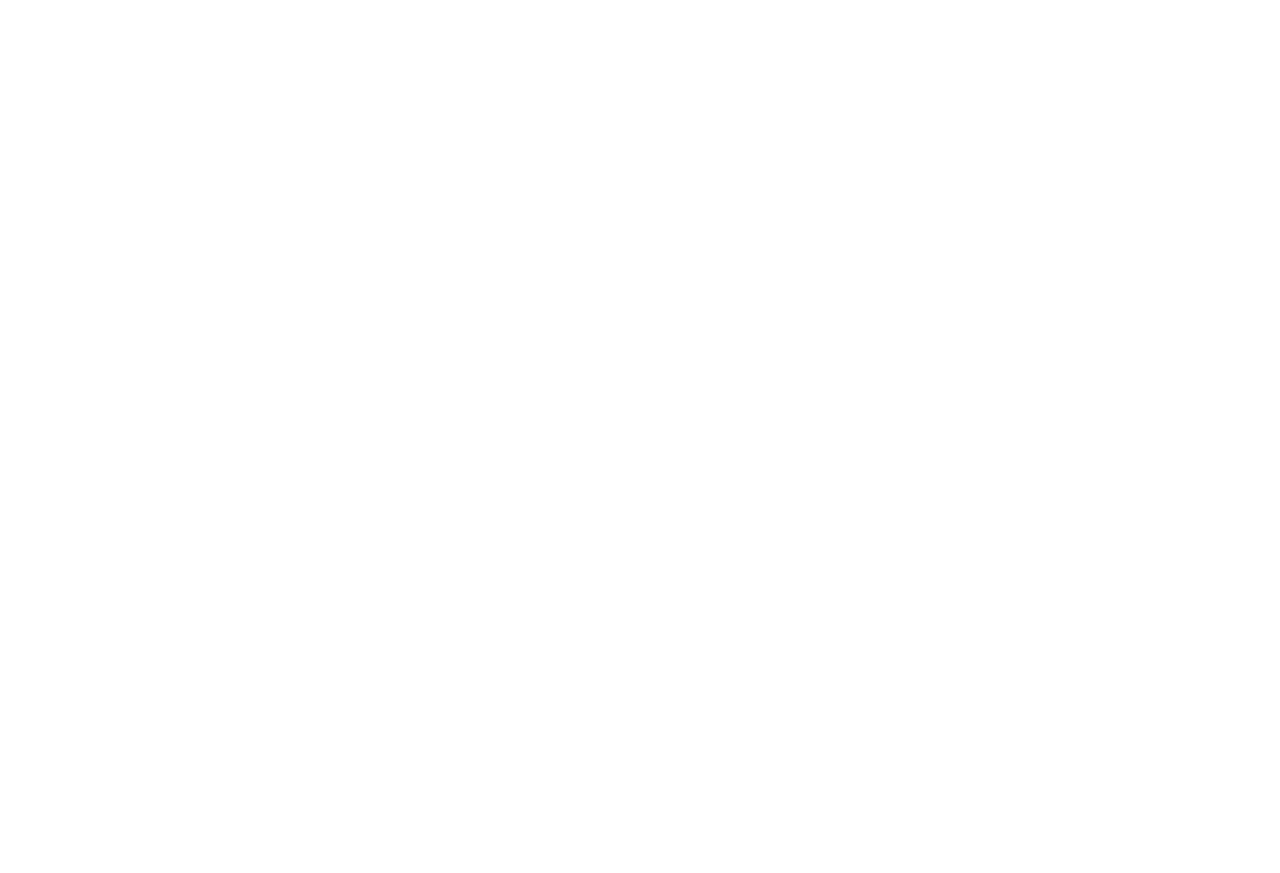
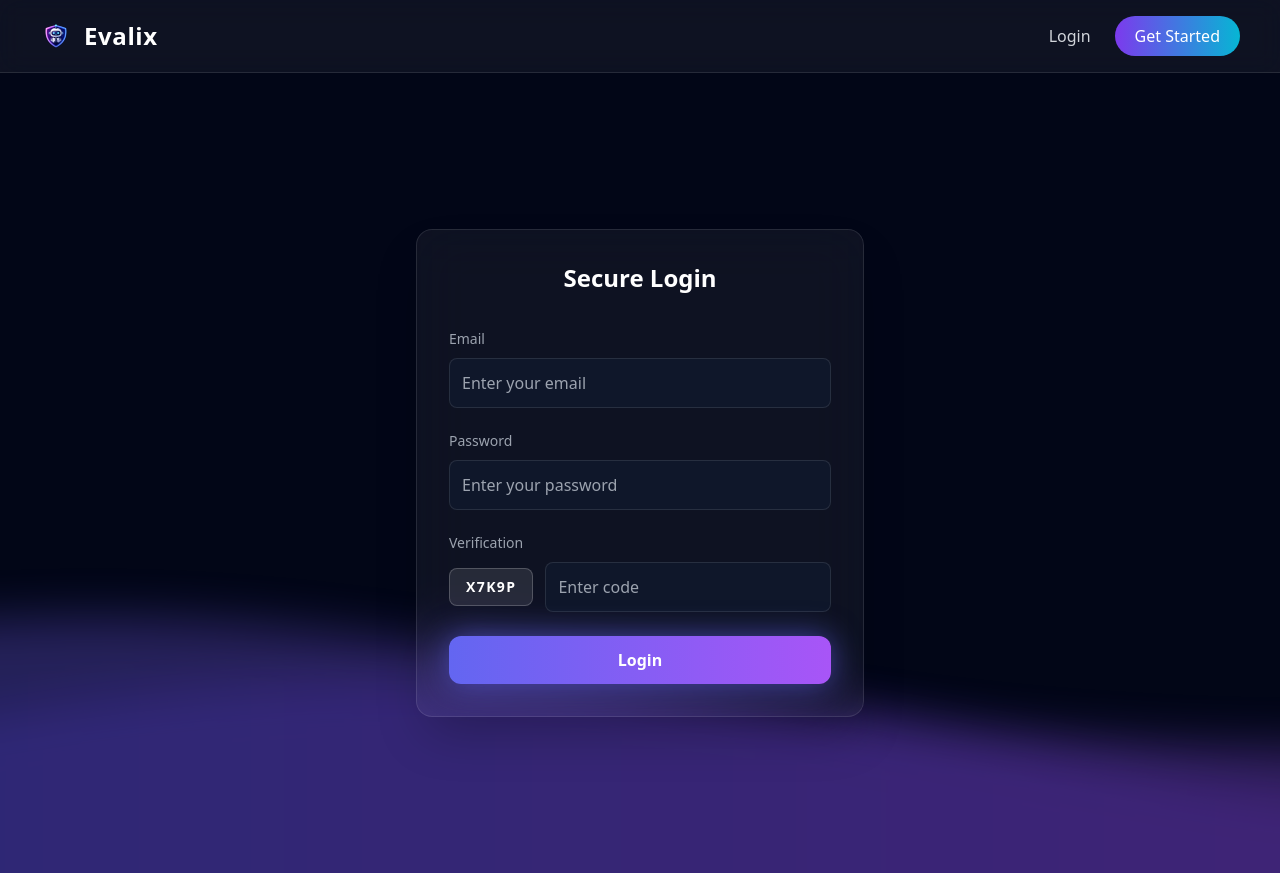
Before and after one commit to KrishTyagi25/ai-interview-platform, a React (Vite) app: page /login in a window 1280 px wide. Before the commit this address had no page. Before the commit the page ends 800 px from the top, so only its background shows below. Built offline with nearby package versions, Linux system fonts and the light colour scheme.

Commit message:
login page

```diff
--- a/src/App.jsx
+++ b/src/App.jsx
@@ -6,6 +6,7 @@
 import Feedback from './pages/Feedback';
 import Dashboard from './pages/Dashboard';
 import Profile from './pages/Profile';
+import Login from './pages/Auth/Login';
 
 
 function App() {
@@ -43,5 +44,9 @@
       path = "/profile"
       element={<Profile/>}
       />
+      <Route
+      path = "/login"
+      element = {<Login/>}
+      />
        </Routes>)
 } export default App
--- /dev/null
+++ b/src/pages/Auth/Login.jsx
@@ -0,0 +1,158 @@
+import { useState } from "react";
+import { motion } from "framer-motion";
+import Navbar from "../../components/Navbar";
+import AnimatedBackground from "../../components/AnimatedBackground";
+
+function Login() {
+  const [email, setEmail] = useState("");
+  const [password, setPassword] = useState("");
+  const [captcha, setCaptcha] = useState("");
+  const [generatedCaptcha] = useState("X7K9P");
+
+  const handleLogin = () => {
+    if (!email || !password || !captcha) {
+      alert("Fill all fields");
+      return;
+    }
+
+    if (captcha !== generatedCaptcha) {
+      alert("Captcha incorrect ❌");
+      return;
+    }
+
+    alert("Login Successful 🚀");
+  };
+
+  return (
+    <div className="min-h-screen bg-[#020617] text-white relative overflow-hidden">
+
+      <AnimatedBackground />
+      <Navbar />
+
+      {/* 🌊 FLOWING WAVE BACKGROUND */}
+      <div className="absolute inset-0 overflow-hidden pointer-events-none">
+
+        {/* WAVE 1 */}
+        <motion.svg
+          viewBox="0 0 1440 320"
+          className="absolute top-1/2 left-0 w-[200%] opacity-30 blur-xl"
+          initial={{ x: "-50%" }}
+          animate={{ x: "0%" }}
+          transition={{
+            duration: 12,
+            repeat: Infinity,
+            ease: "linear",
+          }}
+        >
+          <path
+            fill="url(#gradient)"
+            d="M0,160L80,144C160,128,320,96,480,101.3C640,107,800,149,960,165.3C1120,181,1280,171,1360,165.3L1440,160V320H0Z"
+          />
+          <defs>
+            <linearGradient id="gradient" x1="0" x2="1">
+              <stop offset="0%" stopColor="#6366f1" />
+              <stop offset="100%" stopColor="#a855f7" />
+            </linearGradient>
+          </defs>
+        </motion.svg>
+
+        {/* WAVE 2 */}
+        <motion.svg
+          viewBox="0 0 1440 320"
+          className="absolute top-1/2 left-0 w-[200%] opacity-20 blur-xl"
+          initial={{ x: "0%" }}
+          animate={{ x: "-50%" }}
+          transition={{
+            duration: 18,
+            repeat: Infinity,
+            ease: "linear",
+          }}
+        >
+          <path
+            fill="url(#gradient2)"
+            d="M0,200L60,186.7C120,173,240,147,360,138.7C480,131,600,139,720,160C840,181,960,213,1080,208C1200,203,1320,160,1380,138.7L1440,117V320H0Z"
+          />
+          <defs>
+            <linearGradient id="gradient2" x1="0" x2="1">
+              <stop offset="0%" stopColor="#4f46e5" />
+              <stop offset="100%" stopColor="#9333ea" />
+            </linearGradient>
+          </defs>
+        </motion.svg>
+
+      </div>
+
+      {/* 🔥 LOGIN CARD */}
+      <div className="relative z-10 flex items-center justify-center min-h-screen px-4">
+
+        <motion.div
+          initial={{ opacity: 0, scale: 0.9 }}
+          animate={{ opacity: 1, scale: 1 }}
+          className="w-full max-w-md bg-white/5 backdrop-blur-xl border border-white/10 rounded-2xl p-6 sm:p-8 shadow-2xl"
+        >
+          <h2 className="text-xl sm:text-2xl font-semibold text-center mb-8">
+            Secure Login
+          </h2>
+
+          {/* EMAIL */}
+          <div className="mb-5">
+            <label className="text-sm text-gray-400">Email</label>
+            <input
+              type="email"
+              placeholder="Enter your email"
+              className="w-full mt-2 p-3 rounded-lg bg-[#0f172a] border border-white/10 focus:outline-none focus:border-indigo-500"
+              value={email}
+              onChange={(e) => setEmail(e.target.value)}
+            />
+          </div>
+
+          {/* PASSWORD */}
+          <div className="mb-5">
+            <label className="text-sm text-gray-400">Password</label>
+            <input
+              type="password"
+              placeholder="Enter your password"
+              className="w-full mt-2 p-3 rounded-lg bg-[#0f172a] border border-white/10 focus:outline-none focus:border-indigo-500"
+              value={password}
+              onChange={(e) => setPassword(e.target.value)}
+            />
+          </div>
+
+          {/* CAPTCHA */}
+          <div className="mb-6">
+            <label className="text-sm text-gray-400">Verification</label>
+
+            <div className="flex flex-col sm:flex-row items-center gap-3 mt-2">
+
+              <div className="px-4 py-2 bg-white/10 border border-white/20 rounded-lg tracking-widest font-bold text-sm">
+                {generatedCaptcha}
+              </div>
+
+              <input
+                type="text"
+                placeholder="Enter code"
+                className="w-full p-3 rounded-lg bg-[#0f172a] border border-white/10 focus:outline-none focus:border-indigo-500"
+                value={captcha}
+                onChange={(e) => setCaptcha(e.target.value)}
+              />
+
+            </div>
+          </div>
+
+          {/* BUTTON */}
+          <motion.button
+            whileHover={{ scale: 1.04 }}
+            whileTap={{ scale: 0.95 }}
+            onClick={handleLogin}
+            className="w-full py-3 rounded-xl bg-gradient-to-r from-indigo-500 to-purple-500 font-semibold shadow-[0_0_30px_rgba(99,102,241,0.6)]"
+          >
+            Login
+          </motion.button>
+
+        </motion.div>
+      </div>
+    </div>
+  );
+}
+
+export default Login;
```
